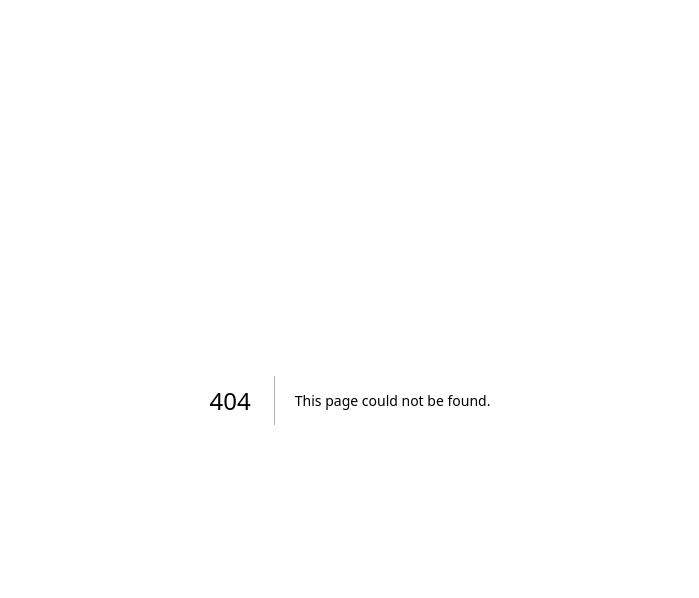
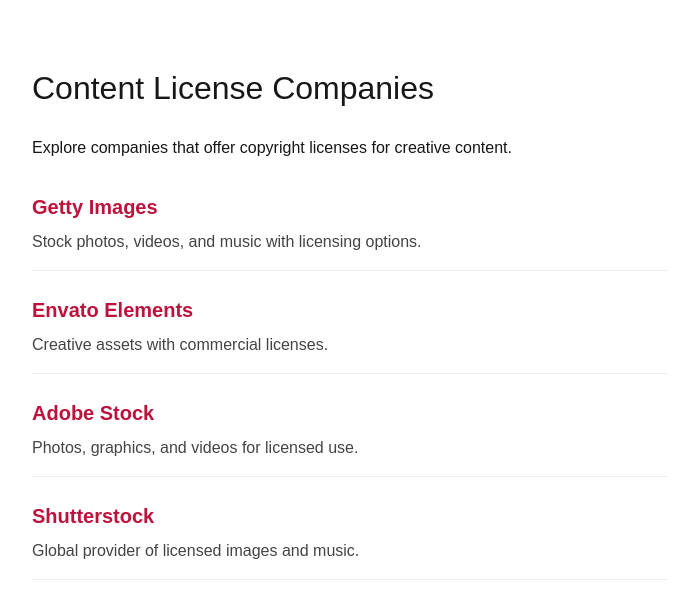
Before and after one commit to Shellzonit/auralis-sanctuary-, a Next.js app: page /license in a window 1280 px wide. Before the commit this address had no page. Shown: the top 598 px of the page, without its empty margins (290-989 px from the left). Built offline with nearby package versions, Linux system fonts and the light colour scheme.

Commit message:
feat: add license showcase page

```diff
--- /dev/null
+++ b/app/license/page.tsx
@@ -0,0 +1,46 @@
+"use client";
+import React from "react";
+
+const companies = [
+  {
+    name: "Getty Images",
+    url: "https://www.gettyimages.com/",
+    description: "Stock photos, videos, and music with licensing options."
+  },
+  {
+    name: "Envato Elements",
+    url: "https://elements.envato.com/",
+    description: "Creative assets with commercial licenses."
+  },
+  {
+    name: "Adobe Stock",
+    url: "https://stock.adobe.com/",
+    description: "Photos, graphics, and videos for licensed use."
+  },
+  {
+    name: "Shutterstock",
+    url: "https://www.shutterstock.com/",
+    description: "Global provider of licensed images and music."
+  }
+];
+
+export default function LicenseShowcase() {
+  return (
+    <div style={{ maxWidth: 700, margin: "2rem auto", padding: 32 }}>
+      <h1 style={{ fontSize: "2rem", marginBottom: 24 }}>Content License Companies</h1>
+      <p style={{ marginBottom: 32 }}>
+        Explore companies that offer copyright licenses for creative content.
+      </p>
+      <ul style={{ listStyle: "none", padding: 0 }}>
+        {companies.map((company) => (
+          <li key={company.name} style={{ marginBottom: 24, borderBottom: "1px solid #eee", paddingBottom: 16 }}>
+            <a href={company.url} target="_blank" rel="noopener noreferrer" style={{ fontSize: "1.25rem", fontWeight: "bold", color: "#be123c", textDecoration: "none" }}>
+              {company.name}
+            </a>
+            <div style={{ color: "#444", marginTop: 8 }}>{company.description}</div>
+          </li>
+        ))}
+      </ul>
+    </div>
+  );
+}
```
